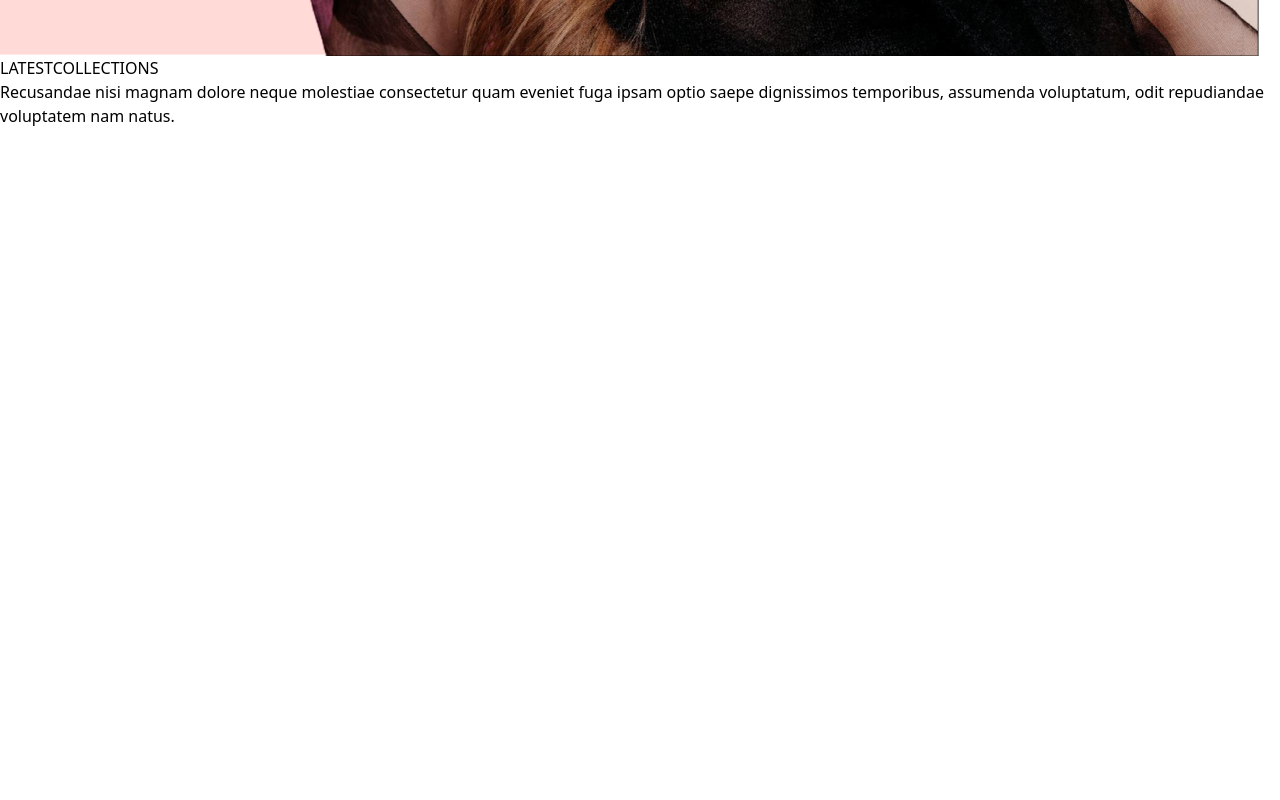
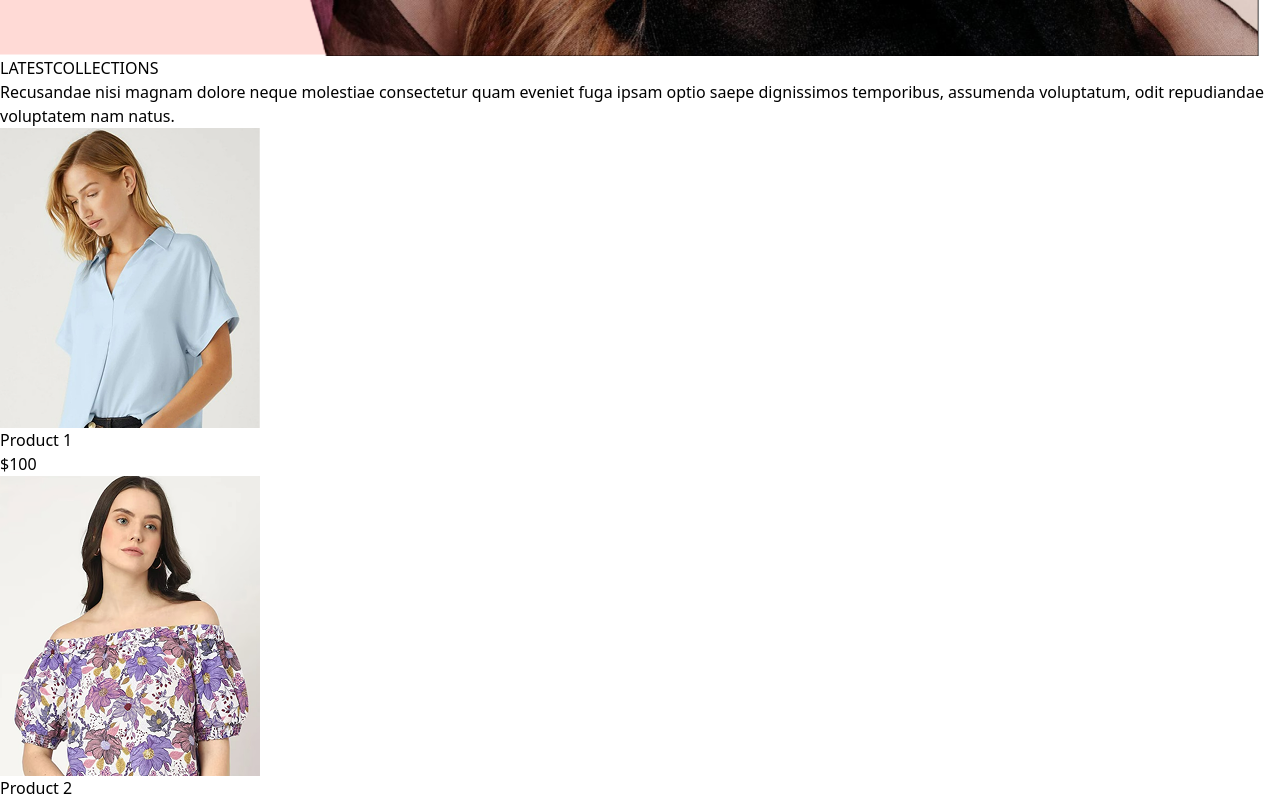
Before and after one commit to foxnaim/onlineStore, a React (Vite) app: page / in a window 1280 px wide. Shown: the part 1720-2520 px from the top of the page. Before the commit the page ends 1848 px from the top, so only its background shows below. Built offline with nearby package versions, Linux system fonts and the light colour scheme.

Commit message:
modified:   src/assets/assets.js 	modified:   src/components/LatestCollection.jsx 	modified:   src/components/ProductItem.jsx

```diff
--- a/src/components/LatestCollection.jsx
+++ b/src/components/LatestCollection.jsx
@@ -1,6 +1,7 @@
 import React, { useContext, useEffect, useState } from 'react';
 import { ShopContext } from '../context/ShopContext';
 import Title from './Title';
+import ProductItem from './ProductItem';
 
 const LatestCollection = () => {
  const { products } = useContext(ShopContext);
@@ -9,13 +10,19 @@ const LatestCollection = () => {
   setlatestProducts(products.slice(0,10));
  },[])
  return (
-   <div className='my-10'>
+   <div className='my-10 '>
      <div className='text-center py-8 text-3xl'>
        <Title text1={"LATEST"} text2={"COLLECTIONS"} />
        <p className='w-3/4 m-auto text-xs sm:text-sm md:text-base text-gray-600'>
        Recusandae nisi magnam dolore neque molestiae consectetur quam eveniet fuga ipsam optio saepe dignissimos temporibus, assumenda voluptatum, odit repudiandae voluptatem nam natus.</p>
      </div>
-
+     <div className='grid grid-cols-2 sm:grid-cols-3 md:grid-cols-4 lg:grid-cols-5 gap-4 gap-y-6 mt-[50px] rounded-lg'>
+      {
+       latestProducts.map((item, index) =>(
+        <ProductItem key={index} id={item._id} image={item.image} name={item.name} price={item.price}/>
+       ))
+      }
+     </div>
    </div>
  );
 };
--- a/src/components/ProductItem.jsx
+++ b/src/components/ProductItem.jsx
@@ -1,10 +1,20 @@
-import React from 'react'
+import React, { useContext } from 'react'
+import { ShopContext } from '../context/ShopContext'
+import { Link } from 'react-router-dom';
 
 function ProductItem({id,image, name, price}) {
+
+ const {currency} = useContext(ShopContext);
+
+
   return (
-    <div>
-
-    </div>
+    <Link className="text-gray-700 cursor-pointer" to={`/product/${id}`}>
+     <div className='overflow-hidden'>
+     <img src={image} alt={name} className='hover:scale-110 transition ease-in-out rounded-lg'/>
+     </div>
+     <p className='pt-3 pb-1 text-sm'>{name}</p>
+     <p className='text-sm font-medium'>{currency}{price}</p>
+    </Link>
   )
 }
 
```
Also changed, not shown: src/assets/assets.js (line endings or trailing spaces).
